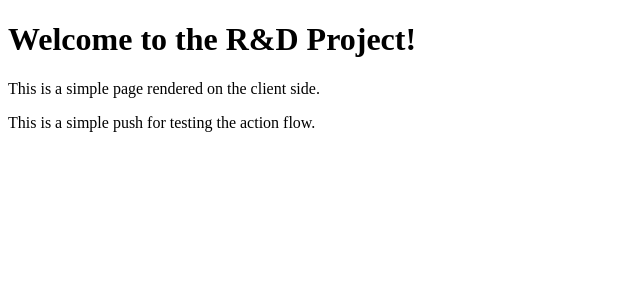
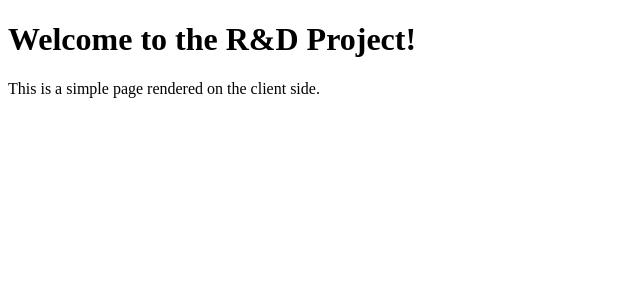
Before and after one commit to JaskaranSidhu8/R-D, a Next.js app: page / in a window 1280 px wide. Shown: the top 300 px of the page, without its empty margins (0-640 px from the left). Built offline with nearby package versions, Linux system fonts and the light colour scheme.

Commit message:
Pushing to branch to test Pipeline 2

```diff
--- a/pages/index.tsx
+++ b/pages/index.tsx
@@ -6,7 +6,6 @@ const Home: React.FC = () => {
     <div>
       <h1>Welcome to the R&D Project!</h1>
       <p>This is a simple page rendered on the client side.</p>
-      <p>This is a simple push for testing the action flow.</p>
     </div>
   );
 };
```
